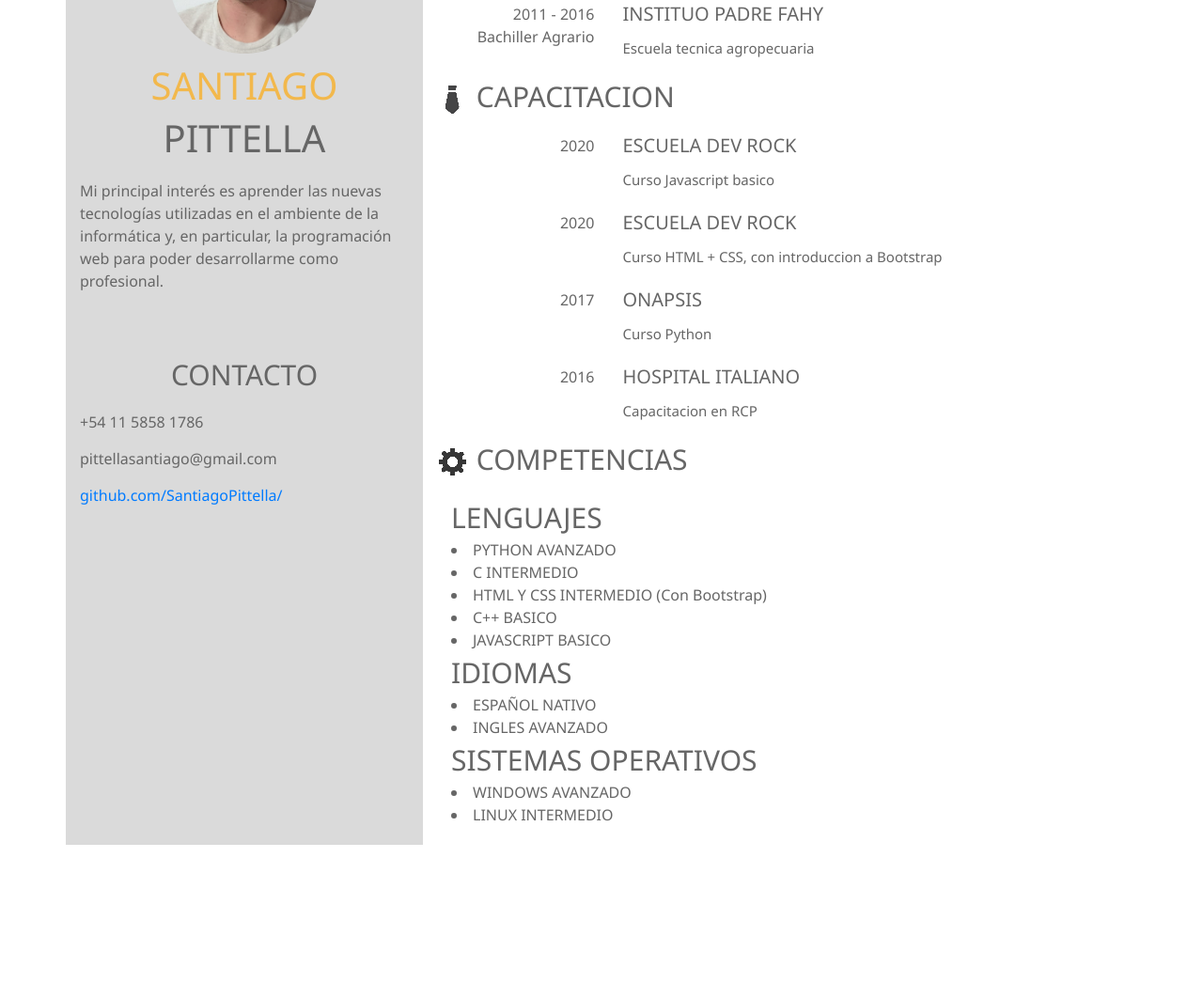
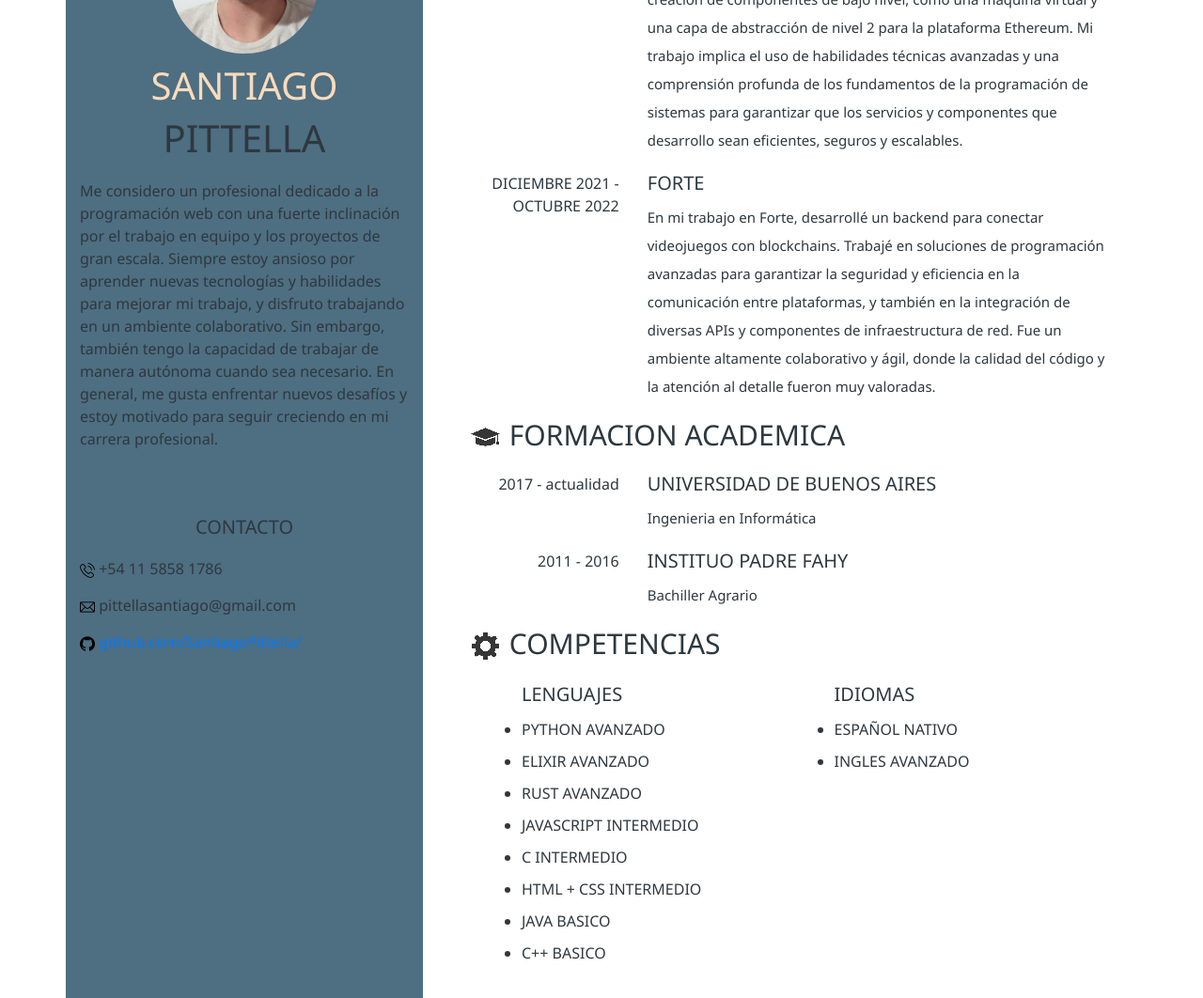
Before and after one commit to SantiagoPittella/santiagopittella.github.io, a plain HTML site: page index.html in a window 1280 px wide. Shown: the part 216-1278 px from the top of the page at 94% size. Before the commit the page ends 1115 px from the top, so only its background shows below. Drawn offline with nearby package versions, Linux system fonts and the light colour scheme.

Commit message:
update cv info

```diff
--- a/css/style.css
+++ b/css/style.css
@@ -4,11 +4,6 @@
     margin-bottom: 20px;
 }
 
-.lolsito{
-    color: red;
-    background-color: black;
-    text-align: center;
-}
 .descripcion-espacios{
     margin-top: 30px;
 }
@@ -17,30 +12,36 @@
 }
 body{
     font-family:'Segoe UI', Tahoma, Geneva, Verdana, sans-serif;
-    color: #666;
+    color: #2E3840;
 }
 .foto{
     padding: 10px;
     width: 180px;
     border-radius: 100px;
 }
+
 .col-md-4{
-    color: #666;
-    background-color: rgb(218, 218, 218);
+    color: #2E3840;
+    background-color: #4E6E81;
+}
+
+.col-md-8{
+    padding-left: 50px;
 }
 
 .contacto{
     margin-top: 70px;
     margin-bottom: 70px;
+    text-align: center;
 }
 .nombre{
-    color: rgba(255, 166, 0, 0.651);
+    color: #F9DBBB;
 }
 
 .titulo{
-    margin-top: 20px;
+    margin-top: 40px;
     margin-bottom: 20px;
-    font-size: 30px;
+    font-size: 20px;
     text-align: center;
 }
 
@@ -71,3 +72,12 @@ body{
 .detalle-estudio{
     font-size: 15px;
 }
+
+li{
+    padding-top: 10px;
+}
+
+.columnas {
+    width: 50%;
+    float: left;
+}
--- a/index.html
+++ b/index.html
@@ -24,9 +24,7 @@
                     </div>
                     <div class="about-me">
                         <a>
-                            Mi principal interés es aprender las nuevas tecnologías utilizadas en el ambiente de la
-                            informática y, en particular,
-                            la programación web para poder desarrollarme como profesional.
+                            Me considero un profesional dedicado a la programación web con una fuerte inclinación por el trabajo en equipo y los proyectos de gran escala. Siempre estoy ansioso por aprender nuevas tecnologías y habilidades para mejorar mi trabajo, y disfruto trabajando en un ambiente colaborativo. Sin embargo, también tengo la capacidad de trabajar de manera autónoma cuando sea necesario. En general, me gusta enfrentar nuevos desafíos y estoy motivado para seguir creciendo en mi carrera profesional.
                         </a>
                     </div>
                     <div class="contacto">
@@ -34,16 +32,19 @@
                             CONTACTO
                         </h1>
                         <div class="contenido">
+                            <img class="icon-academico" src="images/phone-call.png" alt="icon-academico" />
                             <a class="telefono" class="contenido">
                                 +54 11 5858 1786
                             </a>
                         </div>
                         <div class="contenido">
+                            <img class="icon-academico" src="images/mail.png" alt="icon-academico" />
                             <a class="mail" class="contenido">
                                 pittellasantiago@gmail.com
                             </a>
                         </div>
                         <div class="contenido">
+                            <img class="icon-academico" src="images/github.png" alt="icon-academico" />
                             <a href="https://github.com/SantiagoPittella/" class="sitio-web">
                                 github.com/SantiagoPittella/
                             </a>
@@ -53,6 +54,52 @@
                 </div>
                 <div class="col-md-8 ">
                     <h1 class="titulo-academico">
+                        <img class="icon-academico" src="images/experiencias.png" alt="icon-academico" />
+                        EXPERIENCIA
+                    </h1>
+                    <div class="container formacion">
+                        <div class="row">
+                            <div class="col-md-3">
+                                <div class="izquierda">
+                                    <div class="anio">
+                                        JUNIO 2021 - ACTUALIDAD
+                                    </div>
+                                </div>
+                            </div>
+                            <div class="col-md-9">
+                                <div class="nombre-instituto">
+                                    <h1 class="nombre-instituto">
+                                        LAMBDACLASS
+                                    </h1>
+                                    <a class="detalle-estudio">
+                                        En mi trabajo actual, me desempeño como programador de sistemas, centrándome en el desarrollo de backends para servicios web y en la creación de componentes de bajo nivel, como una máquina virtual y una capa de abstracción de nivel 2 para la plataforma Ethereum. Mi trabajo implica el uso de habilidades técnicas avanzadas y una comprensión profunda de los fundamentos de la programación de sistemas para garantizar que los servicios y componentes que desarrollo sean eficientes, seguros y escalables.
+                                    </a>
+                                </div>
+                            </div>
+                        </div>
+                    </div>
+                    <div class="container formacion">
+                        <div class="row">
+                            <div class="col-md-3">
+                                <div class="izquierda">
+                                    <div class="anio">
+                                        DICIEMBRE 2021 - OCTUBRE 2022
+                                    </div>
+                                </div>
+                            </div>
+                            <div class="col-md-9">
+                                <div class="nombre-instituto">
+                                    <h1 class="nombre-instituto">
+                                        FORTE
+                                    </h1>
+                                    <a class="detalle-estudio">
+                                        En mi trabajo en Forte, desarrollé un backend para conectar videojuegos con blockchains. Trabajé en soluciones de programación avanzadas para garantizar la seguridad y eficiencia en la comunicación entre plataformas, y también en la integración de diversas APIs y componentes de infraestructura de red. Fue un ambiente altamente colaborativo y ágil, donde la calidad del código y la atención al detalle fueron muy valoradas.
+                                    </a>
+                                </div>
+                            </div>
+                        </div>
+                    </div>
+                    <h1 class="titulo-academico">
                         <img class="icon-academico" src="images/formacion.png" alt="icon-academico" />
                         FORMACION ACADEMICA
                     </h1>
@@ -61,10 +108,7 @@
                             <div class="col-md-3">
                                 <div class="izquierda">
                                     <div class="anio">
-                                        2017 - actualmente
-                                    </div>
-                                    <div class="nombre-titulo">
-                                        Ingenieria en Informática
+                                        2017 - actualidad
                                     </div>
                                 </div>
                             </div>
@@ -74,8 +118,7 @@
                                         UNIVERSIDAD DE BUENOS AIRES
                                     </h1>
                                     <a class="detalle-estudio">
-                                        10 Materias aprobadas / Algoritmos y
-                                        Estructuras de Datos 1 y 2, Analisis matematico 1 y 2, entre otras.
+                                        Ingenieria en Informática
                                     </a>
                                 </div>
                             </div>
@@ -88,9 +131,6 @@
                                     <div class="anio">
                                         2011 - 2016
                                     </div>
-                                    <div class="nombre-titulo">
-                                        Bachiller Agrario
-                                    </div>
                                 </div>
                             </div>
                             <div class="col-md-9">
@@ -99,95 +139,7 @@
                                         INSTITUO PADRE FAHY
                                     </h1>
                                     <a class="detalle-estudio">
-                                        Escuela tecnica agropecuaria
-                                    </a>
-                                </div>
-                            </div>
-                        </div>
-                    </div>
-                    <h1 class="titulo-academico">
-                        <img class="icon-academico" src="images/experiencias.png" alt="icon-academico" />
-                        CAPACITACION
-                    </h1>
-                    <div class="container formacion">
-                        <div class="row">
-                            <div class="col-md-3">
-                                <div class="izquierda">
-                                    <div class="anio">
-                                        2020
-                                    </div>
-                                </div>
-                            </div>
-                            <div class="col-md-9">
-                                <div class="nombre-instituto">
-                                    <h1 class="nombre-instituto">
-                                        ESCUELA DEV ROCK
-                                    </h1>
-                                    <a class="detalle-estudio">
-                                        Curso Javascript basico
-                                    </a>
-                                </div>
-                            </div>
-                        </div>
-                    </div>
-                    <div class="container formacion">
-                        <div class="row">
-                            <div class="col-md-3">
-                                <div class="izquierda">
-                                    <div class="anio">
-                                        2020
-                                    </div>
-                                </div>
-                            </div>
-                            <div class="col-md-9">
-                                <div class="nombre-instituto">
-                                    <h1 class="nombre-instituto">
-                                        ESCUELA DEV ROCK
-                                    </h1>
-                                    <a class="detalle-estudio">
-                                        Curso HTML + CSS, con introduccion a Bootstrap
-                                    </a>
-                                </div>
-                            </div>
-                        </div>
-                    </div>
-                    <div class="container formacion">
-                        <div class="row">
-                            <div class="col-md-3">
-                                <div class="izquierda">
-                                    <div class="anio">
-                                        2017
-                                    </div>
-                                </div>
-                            </div>
-                            <div class="col-md-9">
-                                <div class="nombre-instituto">
-                                    <h1 class="nombre-instituto">
-                                        ONAPSIS
-                                    </h1>
-                                    <a class="detalle-estudio">
-                                        Curso Python
-                                    </a>
-                                </div>
-                            </div>
-                        </div>
-                    </div>
-                    <div class="container formacion">
-                        <div class="row">
-                            <div class="col-md-3">
-                                <div class="izquierda">
-                                    <div class="anio">
-                                        2016
-                                    </div>
-                                </div>
-                            </div>
-                            <div class="col-md-9">
-                                <div class="nombre-instituto">
-                                    <h1 class="nombre-instituto">
-                                        HOSPITAL ITALIANO
-                                    </h1>
-                                    <a class="detalle-estudio">
-                                        Capacitacion en RCP
+                                        Bachiller Agrario
                                     </a>
                                 </div>
                             </div>
@@ -200,22 +152,34 @@
                     <div class="container formacion">
                         <div class="row">
                             <div class="col-md-12">
+                                <ul class="columnas">
                                     <a class="titulo">LENGUAJES</a>
                                     <li>
                                         PYTHON AVANZADO
                                     </li>
                                     <li>
+                                        ELIXIR AVANZADO
+                                    </li>
+                                    <li>
+                                        RUST AVANZADO
+                                    </li>
+                                    <li>
+                                        JAVASCRIPT INTERMEDIO
+                                    </li>
+                                    <li>
                                         C INTERMEDIO
                                     </li>
                                     <li>
-                                    HTML Y CSS INTERMEDIO (Con Bootstrap)
+                                        HTML + CSS INTERMEDIO
+                                    </li>
+                                    <li>
+                                        JAVA BASICO
                                     </li>
                                     <li>
                                         C++ BASICO
                                     </li>
-                                <li>
-                                    JAVASCRIPT BASICO
-                                </li>
+                                </ul>
+                                <ul class="columnas">
                                     <a class="titulo">
                                         IDIOMAS
                                     </a>
@@ -225,16 +189,7 @@
                                     <li>
                                         INGLES AVANZADO
                                     </li>
-                                <a class="titulo">
-                                    SISTEMAS OPERATIVOS
-                                </a>
-                                <li>
-                                    WINDOWS AVANZADO
-                                </li>
-                                <li>
-                                    LINUX INTERMEDIO
-                                </li>
-
+                                </ul>
                             </div>
                         </div>
                     </div>
```
Also changed, not shown: images/github.png (added), images/mail.png (added), images/phone-call.png (added). Lines whose indentation alone changed are shown as unchanged.
